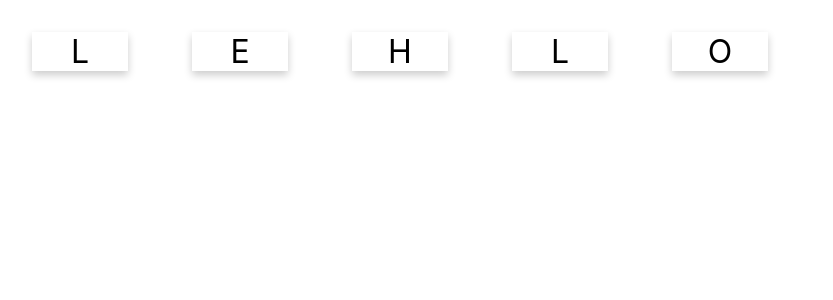
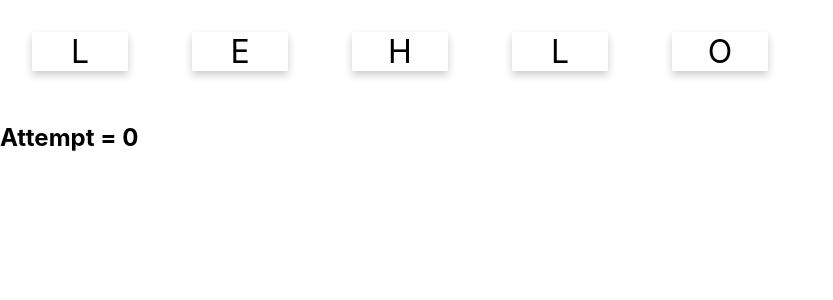
Before and after one commit to suraw00t/3SA03, a React (Create React App) app: page / in a window 1280 px wide. Shown: the top 300 px of the page, without its empty margins (0-833 px from the left). Built offline with nearby package versions, Linux system fonts and the light colour scheme.

Commit message:
add new game button

```diff
--- a/src/WordCard.js
+++ b/src/WordCard.js
@@ -19,7 +19,16 @@ const prepareStateFromWord = (given_word) => {
 
 export default function WordCard(props){
     const [state, setState] = useState(prepareStateFromWord(props.value))
-    const [state2] = useState(prepareStateFromWord(props.value))
+    const [state2, setState2] = useState(prepareStateFromWord(state.shuffled))
+
+    const refreshWindows = () => { window.location.reload() }
+    const refreshBtn = () => {
+        return (
+            <div>
+            <button className="button" onClick={refreshWindows}>New Game</button>
+            </div>
+        )
+    }
 
     const activationHandler = (c) => {
         console.log(`${c} has been activated.`)
@@ -33,7 +42,9 @@ export default function WordCard(props){
                 setState({...state, guess: '', completed: true})
             }else{
                 console.log('reset')
-                setState({...state, guess: '', attempt: state.attempt + 1})
+                setState({...state, guess: '', attempt: state.attempt + 1, chars: _.shuffle(state.chars)})
+                setState2({...state2, shuffled: _.shuffle(state.chars).join("")})
+                console.log(`Answer = ${state2.shuffled}`)
             }
         }
     }
@@ -41,6 +52,11 @@ export default function WordCard(props){
     return (
         <div>
         { state.chars.map((c, i) => <CharacterCard value={c} key={i} activationHandler={activationHandler} attempt={state.attempt}/>) }
+        <div>
+        { state.completed ? refreshBtn() : '' }
+        <h2>Attempt = {state.attempt - 1}</h2>
         </div>
+        </div>
+
     );
 }
```
Also changed, not shown: 1 other file (tests, documents, lock files or other folders).
